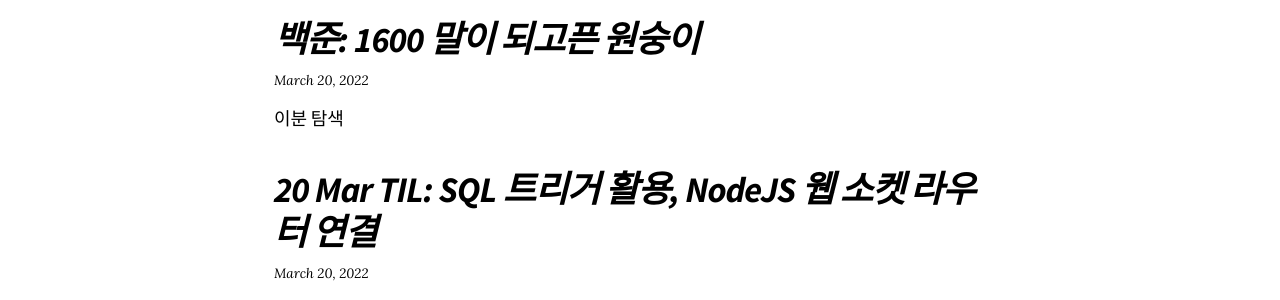
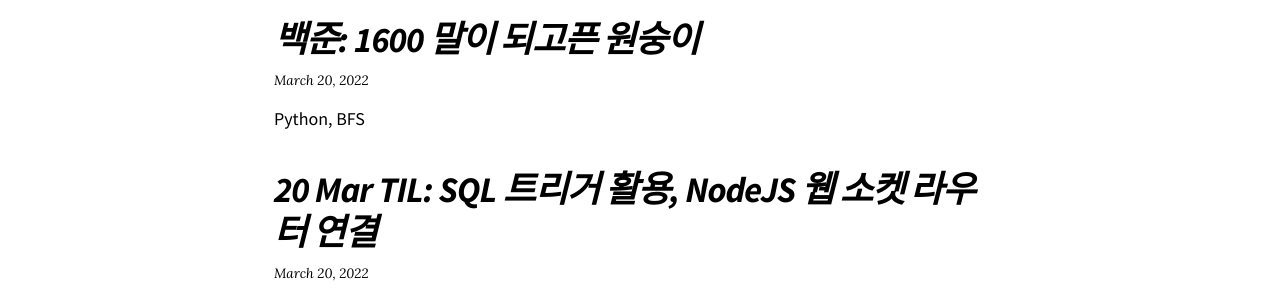
Before and after one commit to stae1102/stae1102.github.io, a Jekyll site: the page built from index.html, in a window 1280 px wide. Shown: the part 340-640 px from the top of the page. Built offline with Jekyll 4.4.1, drawn with Linux system fonts in a browser that asks for light colours; nearby versions of some CDN libraries; some web fonts are replaced; the list of posts is cut into pages by our own code.

Commit message:
태그 수정

```diff
--- a/_posts/2022-03-20-백준 1600 말이 되고픈 원숭이.markdown
+++ b/_posts/2022-03-20-백준 1600 말이 되고픈 원숭이.markdown
@@ -1,12 +1,12 @@
 ---
 layout: post
 title:  "백준: 1600 말이 되고픈 원숭이"
-excerpt: "이분 탐색"
+excerpt: "Python, BFS"
 date:   2022-03-20 22:36:00 +0900
 categories:
   - Baekjoon
 tags:
-  - binary_search
+  - BFS
 ---
 
 - [문제](#문제)
```
